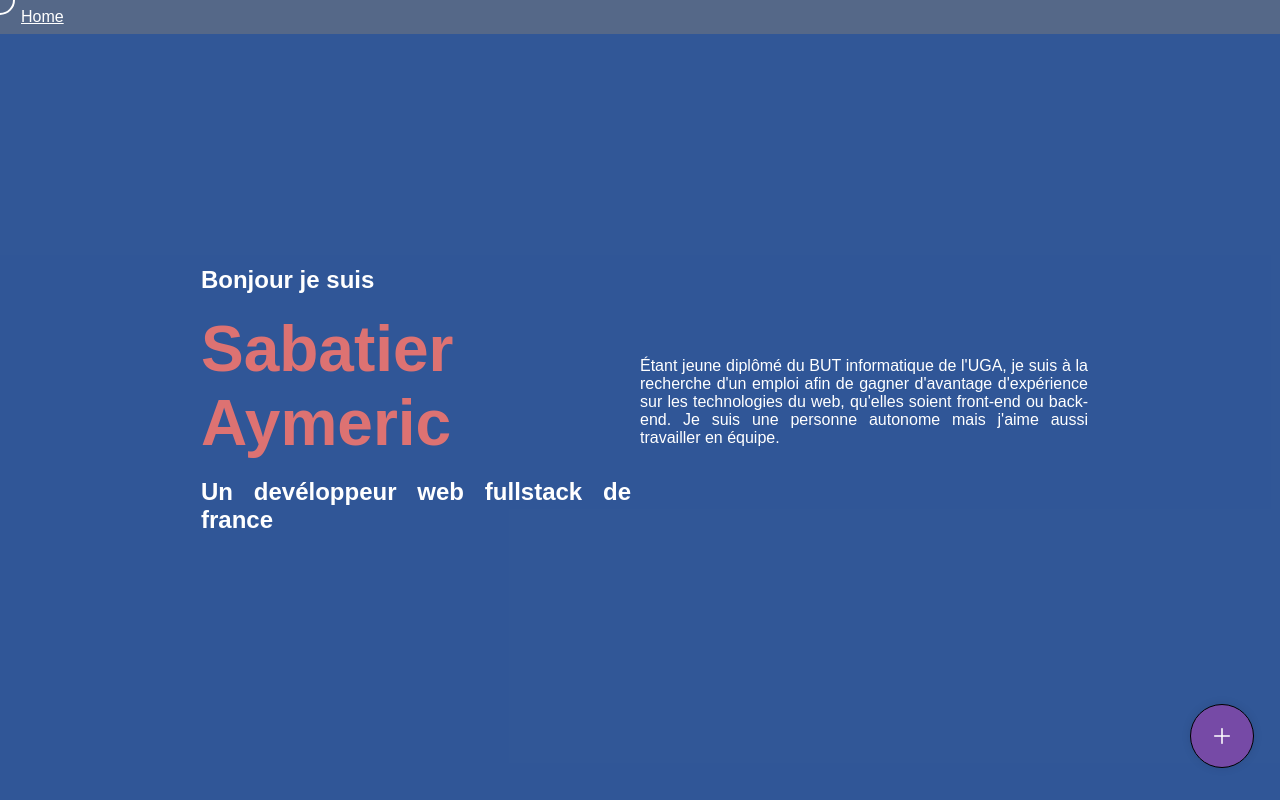
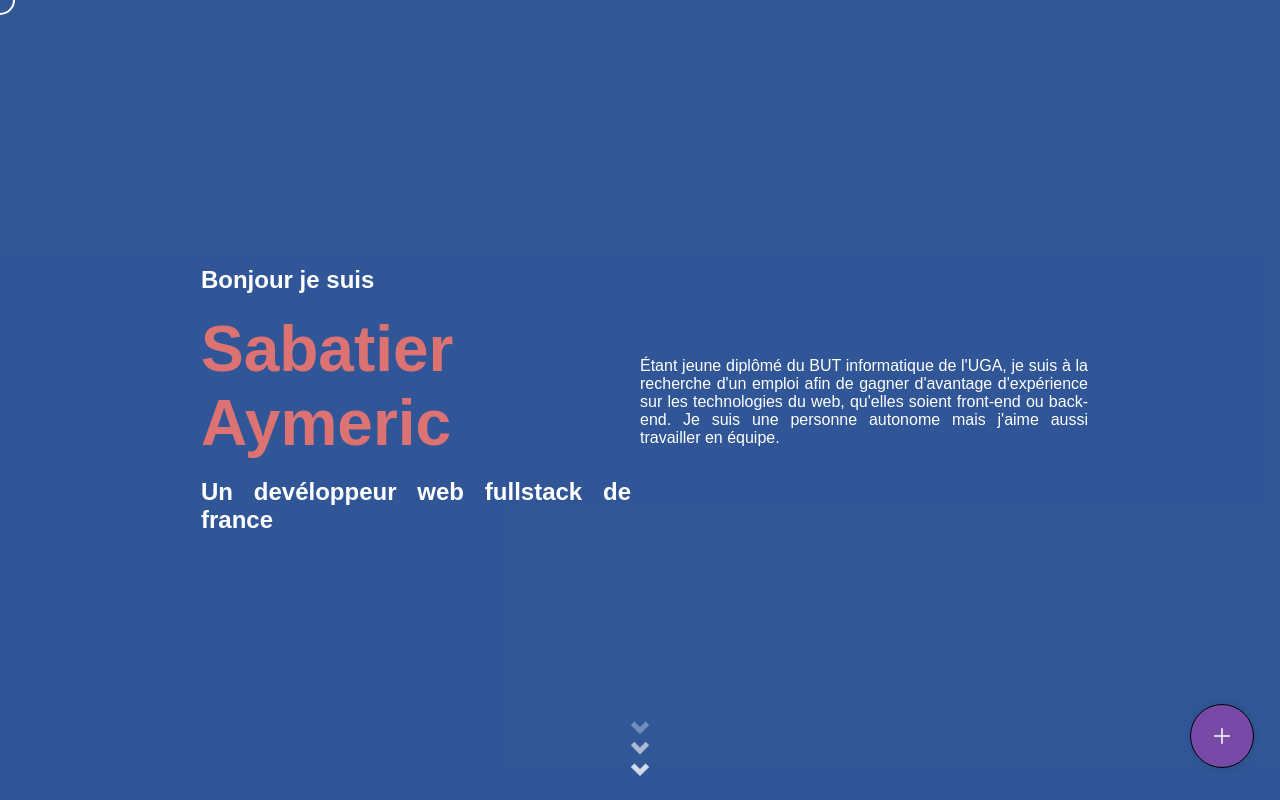
Before and after one commit to Aymdr404/Aymdr404.github.io, a React (Create React App) app: page / in a window 1280 px wide. Shown: the top 800 px of the page. Built offline with nearby package versions, Linux system fonts and the light colour scheme; a web font is replaced by a local one.

Commit message:
[FIX] Changement css

```diff
--- a/src/components/project/project.css
+++ b/src/components/project/project.css
@@ -4,8 +4,10 @@
     font-weight: bold;
     /* text-transform: uppercase; */
     color: #ffffff;
-    background-color: #272727ad;
+    background-color: #27272700;
     border-radius: 10px;
+
+    box-shadow: 0 0 10px rgba(119, 119, 119, 0.591);
   }
 
 p {
--- a/src/page/aboutMe/aboutMe.css
+++ b/src/page/aboutMe/aboutMe.css
@@ -32,7 +32,7 @@
 /*** Code css flèche ***/
 .arrow {
     position: absolute;
-    top: 92%;
+    top: 95%;
     left: 50%;
     transform: translate(-50%, -50%);
     cursor: pointer;
--- a/src/page/accueil/accueil.css
+++ b/src/page/accueil/accueil.css
@@ -18,6 +18,17 @@ h1{
   width: 100%;
   min-height: 90vh;
   font-size: 1.2em;
+}
+
+.fade-in {
+  opacity: 0;
+  transform: translateY(20px);
+  transition: opacity 0.6s ease-out, transform 0.6s ease-out;
+}
+
+.fade-in.visible {
+  opacity: 1;
+  transform: translateY(0);
 }
 
 /*------------------- Media Queries pour tablettes et petits PC -------------------*/
--- a/src/page/accueil/accueil.tsx
+++ b/src/page/accueil/accueil.tsx
@@ -1,25 +1,80 @@
-import React from "react";
-import './accueil.css'
-
-import Project from "../../components/project/project.tsx";
+import React, { useState, useEffect, useRef } from "react";
+import './accueil.css';
 
 import AboutMe from "../aboutMe/aboutMe.tsx";
 import InformationPage from "../informationPage/informationPage.tsx";
 import ExperiencePage from "../experiencePage/experiencePage.tsx";
 import ProjectPage from "../projectPage/projectPage.tsx";
 
-const Acceuil: React.FC = () => {
+const Accueil: React.FC = () => {
+  const [visibleSections, setVisibleSections] = useState<Set<number>>(new Set());
+  const sectionsRef = useRef<HTMLDivElement[]>([]); // Références pour chaque section
+
+  useEffect(() => {
+    const observer = new IntersectionObserver(
+      (entries) => {
+        entries.forEach((entry) => {
+          const index = Number(entry.target.getAttribute('data-index'));
+
+          if (entry.isIntersecting) {
+            // Ajouter l'index à l'ensemble si la section entre dans la vue
+            setVisibleSections((prev) => new Set([...prev, index]));
+          } else {
+            // Retirer l'index si la section sort de la vue
+            setVisibleSections((prev) => {
+              const updated = new Set(prev);
+              updated.delete(index);
+              return updated;
+            });
+          }
+        });
+      },
+      { threshold: 0.2 } // 20% de visibilité avant de changer l'état
+    );
+
+    // Observer chaque section
+    sectionsRef.current.forEach((section) => {
+      if (section) observer.observe(section);
+    });
+
+    return () => observer.disconnect(); // Nettoyer l'observateur
+  }, []);
 
   return (
     <div className="accueil">
-      <AboutMe />
+      <div
+        className={`fade-in ${visibleSections.has(0) ? 'visible' : ''}`}
+        data-index={0}
+        ref={(el) => (sectionsRef.current[0] = el!)}
+      >
+        <AboutMe />
+      </div>
+
       <div className="contenu">
-        <InformationPage />
-        <ExperiencePage />
-        <ProjectPage />
+        <div
+          className={`fade-in ${visibleSections.has(1) ? 'visible' : ''}`}
+          data-index={1}
+          ref={(el) => (sectionsRef.current[1] = el!)}
+        >
+          <InformationPage />
+        </div>
+        <div
+          className={`fade-in ${visibleSections.has(2) ? 'visible' : ''}`}
+          data-index={2}
+          ref={(el) => (sectionsRef.current[2] = el!)}
+        >
+          <ExperiencePage />
+        </div>
+        <div
+          className={`fade-in ${visibleSections.has(3) ? 'visible' : ''}`}
+          data-index={3}
+          ref={(el) => (sectionsRef.current[3] = el!)}
+        >
+          <ProjectPage />
+        </div>
       </div>
     </div>
   );
-}
+};
 
-export default Acceuil;
+export default Accueil;
--- a/src/page/home/home.css
+++ b/src/page/home/home.css
@@ -3,6 +3,8 @@ body {
     margin: 0 !important;
     background-color: #000000;
     font-family: Poppins, sans-serif !important;
+
+    overflow-x: hidden;
 }
 
 /* Conteneur principal pour la page home */
--- a/src/page/home/home.tsx
+++ b/src/page/home/home.tsx
@@ -9,7 +9,7 @@ const Home: React.FC = () => {
   return (
     <div className="home">
       <header className="home-header">
-        <Navbar />
+        {/* <Navbar /> */}
         <Acceuil />
       </header>
       <div className="footer">
```
